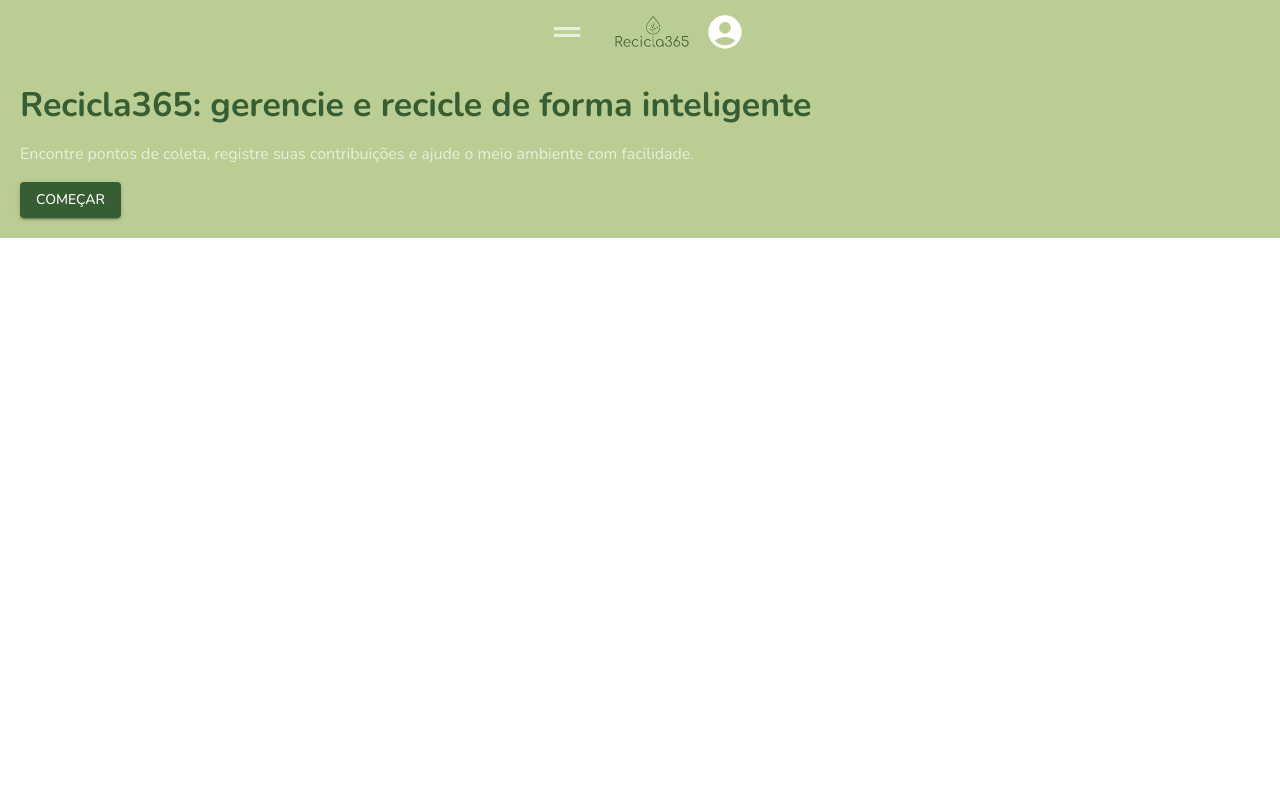
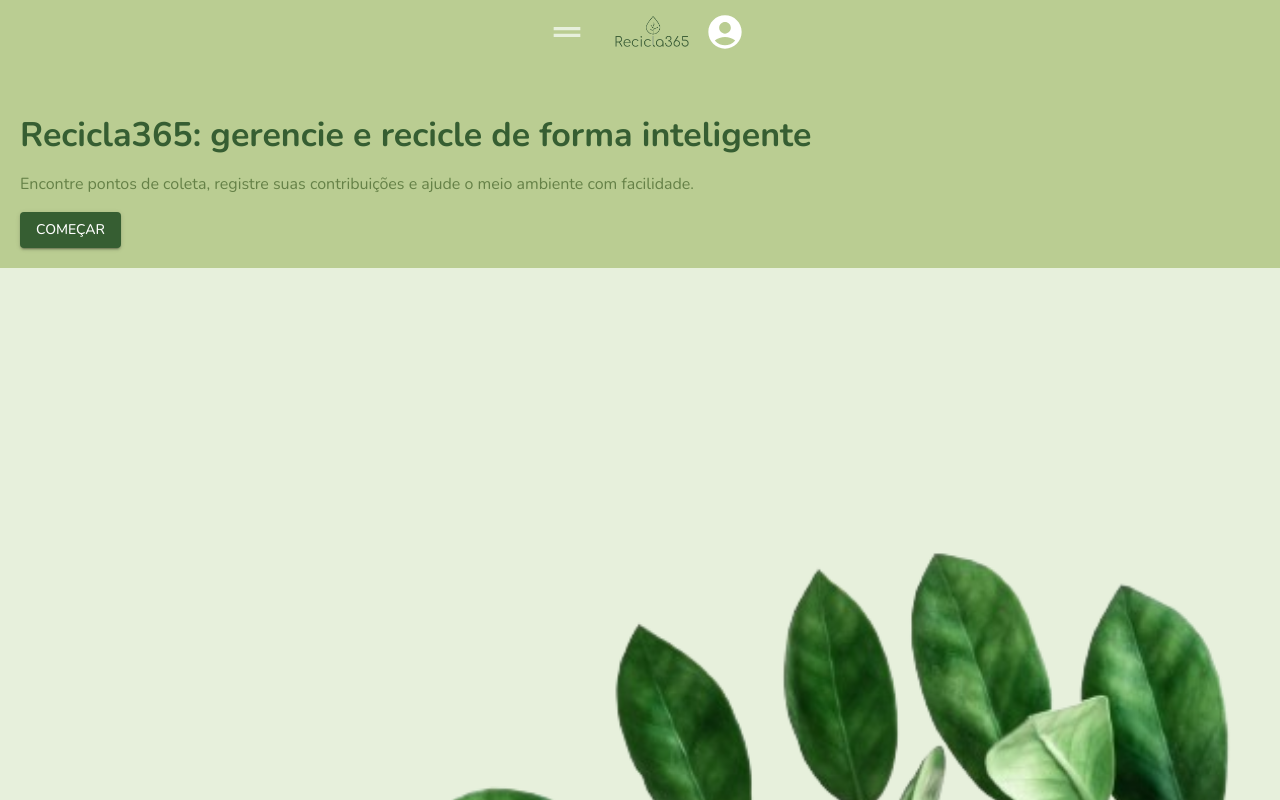
Before and after one commit to vhasckel/ecofriend, a React (Vite) app: page / in a window 1280 px wide. Shown: the top 800 px of the page. Built offline with nearby package versions, Linux system fonts and the light colour scheme.

Commit message:
feat: added "nossa missão" and "como funciona" cards

```diff
--- a/src/App.jsx
+++ b/src/App.jsx
@@ -2,14 +2,14 @@ import "./App.css";
 import Header from "./components/Header/Header";
 import { Outlet } from "react-router";
 import { ThemeProvider } from "@emotion/react";
-import Hero from "./components/Hero/Hero";
 import theme from "./theme/theme";
+import LandingPage from "./pages/LandingPage";
 
 function App() {
   return (
     <ThemeProvider theme={theme}>
       <Header />
-      <Hero />
+      <LandingPage />
       {/* <Outlet /> */}
     </ThemeProvider>
   );
--- /dev/null
+++ b/src/components/CustomCard/CustomCard.jsx
@@ -0,0 +1,18 @@
+import { Box, Card, CardContent } from "@mui/material";
+import Paragraph from "../Paragraph/Paragraph";
+import Subtitle from "../Subtitle/Subtitle";
+
+const CustomCard = ({ title, paragraph }) => {
+  return (
+    <Box sx={{ minWidth: 275 }}>
+      <Card variant="outlined">
+        <CardContent>
+          <Subtitle text={title} />
+          <Paragraph text={paragraph} />
+        </CardContent>
+      </Card>
+    </Box>
+  );
+};
+
+export default CustomCard;
--- a/src/components/Hero/Hero.jsx
+++ b/src/components/Hero/Hero.jsx
@@ -2,33 +2,26 @@ import { Box, Typography } from "@mui/material";
 import { styled } from "@mui/system";
 import CustomButton from "../CustomButton/CustomButton";
 import PropTypes from "prop-types";
+import Title from "../Title/Title";
+import Paragraph from "../Paragraph/Paragraph";
 
 const BoxStyled = styled(Box)(({ theme }) => ({
   backgroundColor: theme.palette.customColors.mediumGreen,
   flexDirection: "column",
-  padding: 20,
-  "& h1": {
-    fontWeight: "bold",
-    color: theme.palette.primary.main,
-    marginBottom: theme.spacing(2),
-  },
-  "& p": {
-    marginBottom: theme.spacing(2),
-    color: theme.palette.customColors.lightGreen,
-  },
+  padding: "50px 20px 20px 20px",
 }));
 
 const Hero = () => {
   return (
     <BoxStyled>
-      <Typography variant="h4" component="h1">
-        Recicla365: gerencie e recicle de forma inteligente
-      </Typography>
+      <Title text={"Recicla365: gerencie e recicle de forma inteligente"} />
 
-      <Typography variant="body1">
-        Encontre pontos de coleta, registre suas contribuições e ajude o meio
-        ambiente com facilidade.
-      </Typography>
+      <Paragraph
+        text={
+          "Encontre pontos de coleta, registre suas contribuições e ajude o meio ambiente com facilidade."
+        }
+      />
+
       <CustomButton text={"Começar"} />
     </BoxStyled>
   );
--- /dev/null
+++ b/src/components/Paragraph/Paragraph.jsx
@@ -0,0 +1,13 @@
+import { Typography, styled } from "@mui/material";
+import React from "react";
+
+const TypographyStyled = styled(Typography)(({ theme }) => ({
+  marginBottom: theme.spacing(2),
+  color: theme.palette.secondary.main,
+}));
+
+const Paragraph = ({ text }) => {
+  return <TypographyStyled>{text}</TypographyStyled>;
+};
+
+export default Paragraph;
--- /dev/null
+++ b/src/components/Subtitle/Subtitle.jsx
@@ -0,0 +1,17 @@
+import { Typography, styled } from "@mui/material";
+
+const TypographyStyled = styled(Typography)(({ theme }) => ({
+  fontWeight: "bold",
+  color: theme.palette.primary.main,
+  marginBottom: theme.spacing(2),
+}));
+
+const Subtitle = ({ text }) => {
+  return (
+    <TypographyStyled variant="h5" component="h2">
+      {text}
+    </TypographyStyled>
+  );
+};
+
+export default Subtitle;
--- /dev/null
+++ b/src/components/Title/Title.jsx
@@ -0,0 +1,18 @@
+import { Typography, styled } from "@mui/material";
+import React from "react";
+
+const TypographyStyled = styled(Typography)(({ theme }) => ({
+  fontWeight: "bold",
+  color: theme.palette.primary.main,
+  marginBottom: theme.spacing(2),
+}));
+
+const Title = ({ text }) => {
+  return (
+    <TypographyStyled variant="h4" component="h1">
+      {text}
+    </TypographyStyled>
+  );
+};
+
+export default Title;
--- /dev/null
+++ b/src/pages/LandingPage/index.jsx
@@ -0,0 +1,52 @@
+import { Box, styled } from "@mui/material";
+
+import { cardContents } from "../../utils/cardContents";
+import Hero from "../../components/Hero/Hero";
+import LeafImage from "../../assets/leaf.png";
+import Title from "../../components/Title/Title";
+import Paragraph from "../../components/Paragraph/Paragraph";
+import CustomButton from "../../components/CustomButton/CustomButton";
+import CustomCard from "../../components/CustomCard/CustomCard";
+
+const BoxStyled = styled(Box)(({ theme }) => ({
+  backgroundColor: theme.palette.customColors.lightGreen,
+  flexDirection: "column",
+  padding: 20,
+}));
+
+const LandingPage = () => {
+  return (
+    <Box>
+      <Hero />
+
+      <BoxStyled>
+        <img src={LeafImage} alt="" style={{ width: "100%" }} />
+
+        <Title text={"Nossa Missão"} />
+
+        <Paragraph
+          text={
+            "O Recicla365 é uma plataforma inovadora criada para facilitar o gerenciamento de resíduos e a localização de pontos de coleta de materiais recicláveis. Nossa missão é tornar a reciclagem mais acessível e prática para todos, promovendo um ambiente mais sustentável."
+          }
+        />
+        <CustomButton text={"Quero saber mais!"} />
+      </BoxStyled>
+
+      <BoxStyled>
+        <Title text={"Como funciona?"} />
+
+        <Box>
+          {cardContents.map((content, index) => (
+            <CustomCard
+              key={index}
+              title={content.title}
+              paragraph={content.paragraph}
+            />
+          ))}
+        </Box>
+      </BoxStyled>
+    </Box>
+  );
+};
+
+export default LandingPage;
--- /dev/null
+++ b/src/utils/cardContents.jsx
@@ -0,0 +1,21 @@
+export const cardContents = [
+  {
+    title: "Mapa interativo",
+    paragraph:
+      "Encontre pontos de coleta próximos a você em um mapa intuitivo.",
+  },
+  {
+    title: "Cadastro de Pontos",
+    paragraph:
+      "Adicione novos pontos de coleta e ajude a expandir a rede de reciclagem.",
+  },
+  {
+    title: "Informações Detalhadas",
+    paragraph: "Veja quais materiais são aceitos em cada ponto de coleta.",
+  },
+  {
+    title: "Registro de Contribuições",
+    paragraph:
+      "Registre suas atividades de reciclagem e acompanhe seu impacto ambiental.",
+  },
+];
```
Also changed, not shown: src/assets/leaf.png (added).
